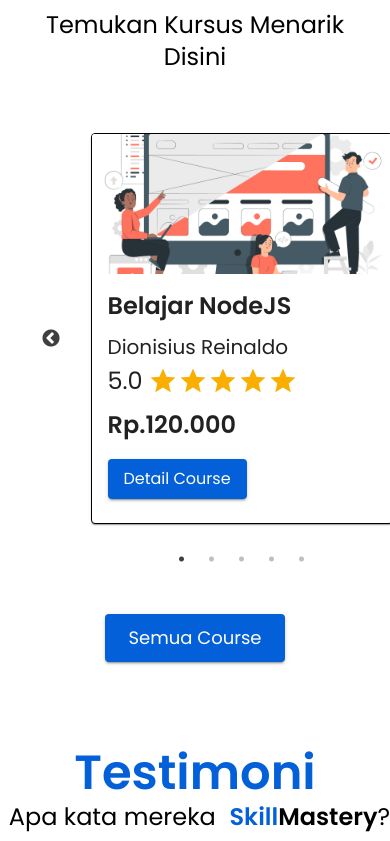
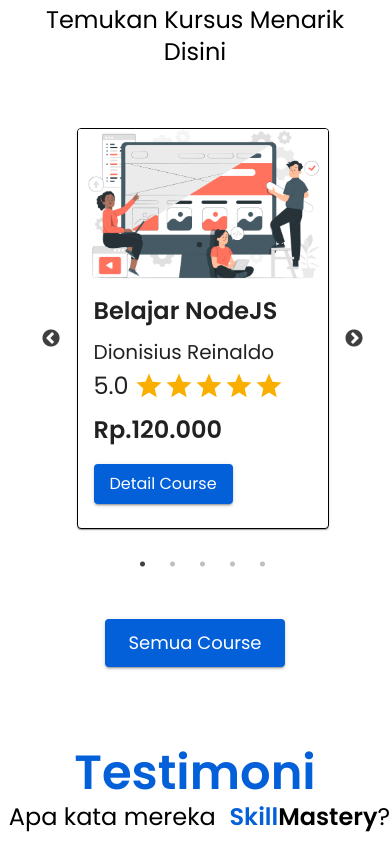
Before and after one commit to tugas-akhir-fs26/FE-SkillMastery, a React (Vite) app: page / in a window 390 px wide. Shown: the part 1043-1884 px from the top of the page. Built offline with nearby package versions, Linux system fonts and the light colour scheme.

Commit message:
responsive course section

```diff
--- a/src/components/homepage/card.jsx
+++ b/src/components/homepage/card.jsx
@@ -11,9 +11,9 @@ export default function CourseCard() {
   const [value, setValue] = React.useState(5);
 
   return (
-    <Card sx={{ maxWidth: 300, border : "1px solid black",margin: "auto", marginBottom : "20px"}}>
+    <Card sx={{ width: {xs : "250px", md : "400px"}, border : "1px solid black",margin: "auto", marginBottom : "20px"}}>
       <CardMedia
-        sx={{ height: 140 }}
+        sx={{ height: 150 }}
         image="../src/assets/courses/figma.jpg"
         title="Belajar Node"
       />
--- a/src/components/homepage/carousel.module.css
+++ b/src/components/homepage/carousel.module.css
@@ -1,5 +1,11 @@
-.card_wrapper{
-    width: 90vw;
-    margin: auto;
-    padding: 50px;
+.card_wrapper {
+  width: 90vw;
+  margin: auto;
+  padding: 50px;
 }
+
+@media screen and (max-width: 768px) {
+  .card_wrapper {
+    width: 70vw;
+  }
+}
```
